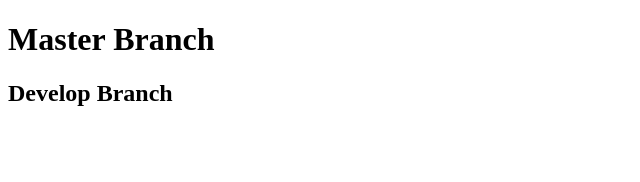
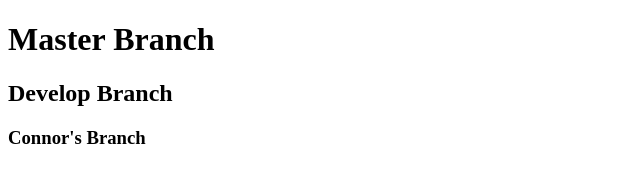
Before and after one commit to connorbraeger/teamGit, a plain HTML site: page index.html in a window 1280 px wide. Shown: the whole page, without its empty margins (0-640 px from the left). Drawn offline with Linux system fonts and the light colour scheme.

Commit message:
connors branch

```diff
--- a/index.html
+++ b/index.html
@@ -8,5 +8,6 @@
 <body>
     <h1>Master Branch</h1>
     <h2>Develop Branch</h2>
+    <h3>Connor's Branch</h3>
 </body>
 </html>
```
